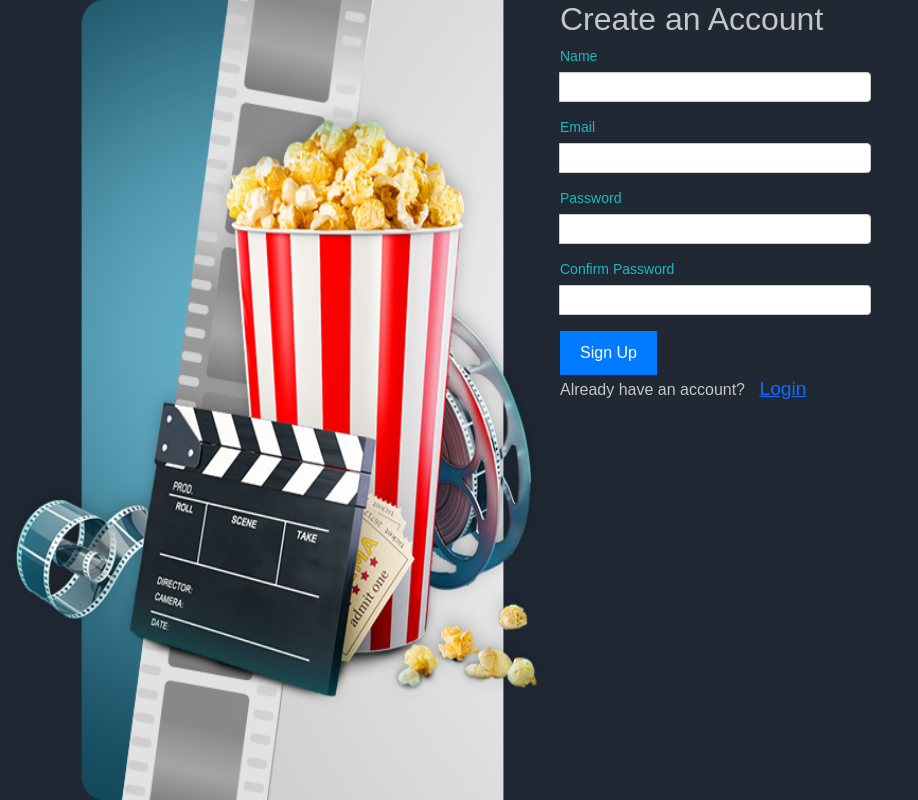
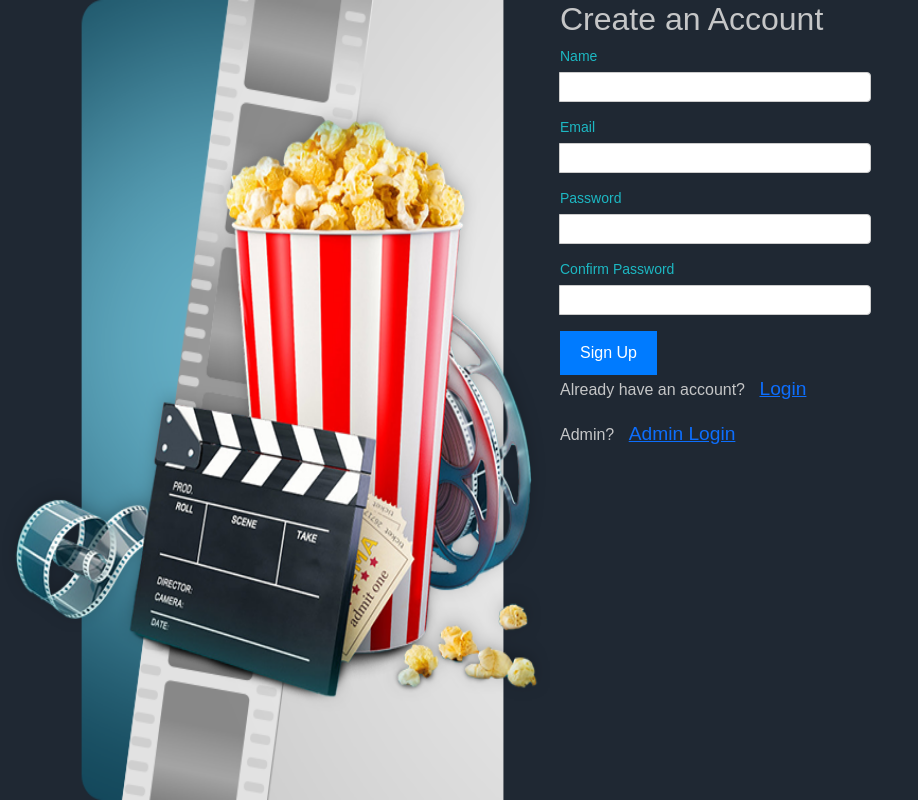
Before and after one commit to RujutaK03/MERN_Project, a React (Create React App) app: page /signup in a window 1280 px wide. Shown: the whole page, without its empty margins (0-918 px from the left). Built offline with nearby package versions, Linux system fonts and the light colour scheme.

Commit message:
Update Signup.js

```diff
--- a/src/components/Signup.js
+++ b/src/components/Signup.js
@@ -76,6 +76,7 @@ const SignUp = () => {
                 </form>
                 <div className="login-link">
                     <p>Already have an account? <Link to="/login">Login </Link></p>
+                    <p>Admin? <Link to="/admin-login">Admin Login</Link></p>
                 </div>
             </div>
         </div>
```
